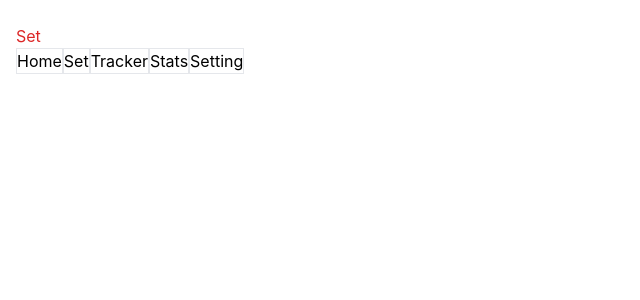
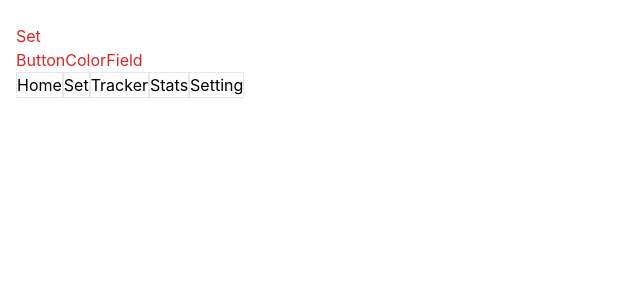
Before and after one commit to woo5ni-developer/daily-habit, a React (Create React App) app: page /set in a window 1280 px wide. Shown: the top 300 px of the page, without its empty margins (0-640 px from the left). Built offline with nearby package versions, Linux system fonts and the light colour scheme.

Commit message:
컬러선택 컴포넌트 파일생성

```diff
--- /dev/null
+++ b/src/components/ButtonColorField.tsx
@@ -0,0 +1,5 @@
+import React, { FC } from 'react'
+const ButtonColorField: FC = () => {
+  return <div>ButtonColorField</div>
+}
+export default ButtonColorField
--- a/src/routes/set.tsx
+++ b/src/routes/set.tsx
@@ -1,7 +1,13 @@
 import React, { FC } from 'react'
+import ButtonColorField from '../components/ButtonColorField'
 
 const Set: FC = () => {
-  return <div className="text-red-600">Set</div>
+  return (
+    <div className="text-red-600">
+      Set
+      <ButtonColorField />
+    </div>
+  )
 }
 
 export default Set
```
